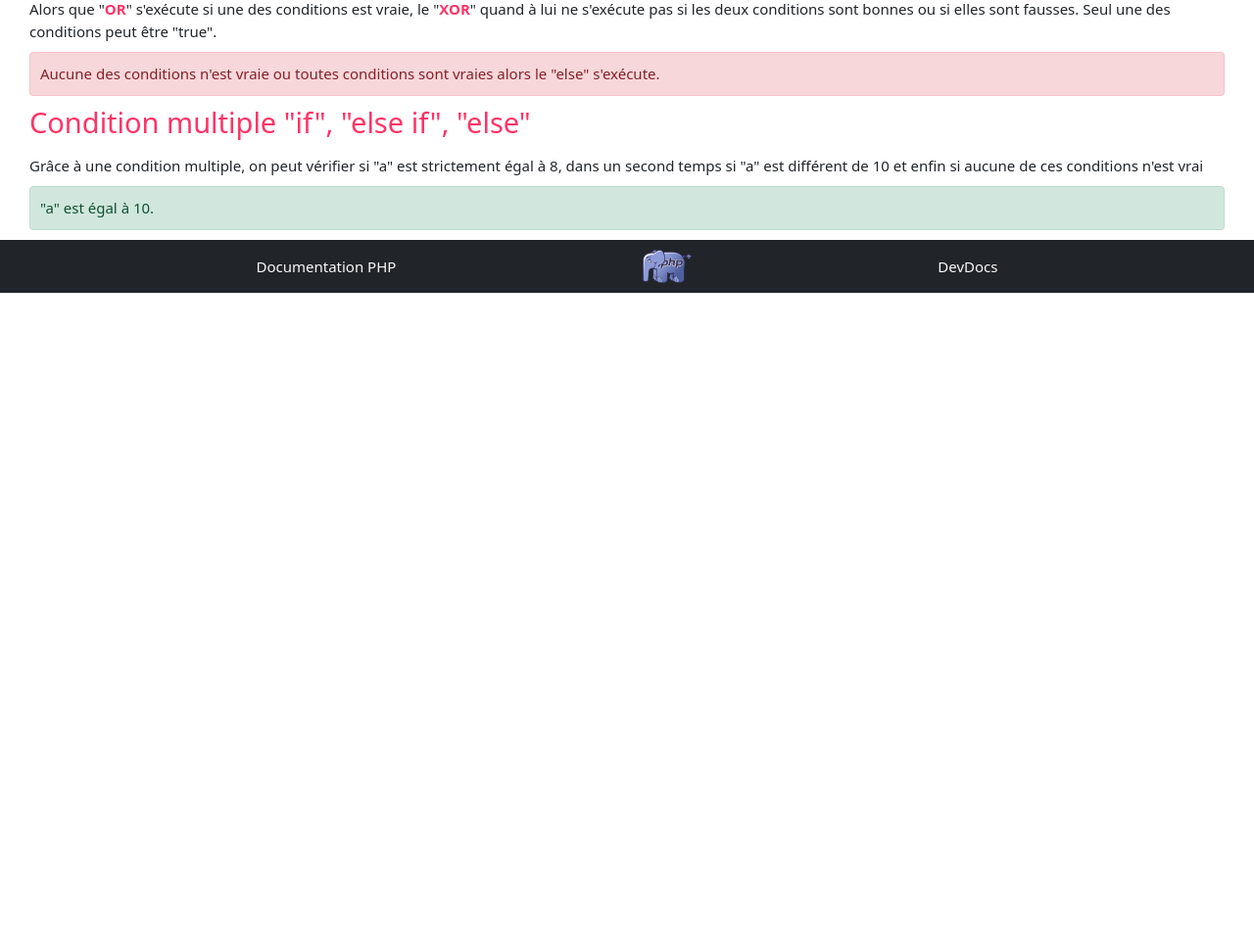
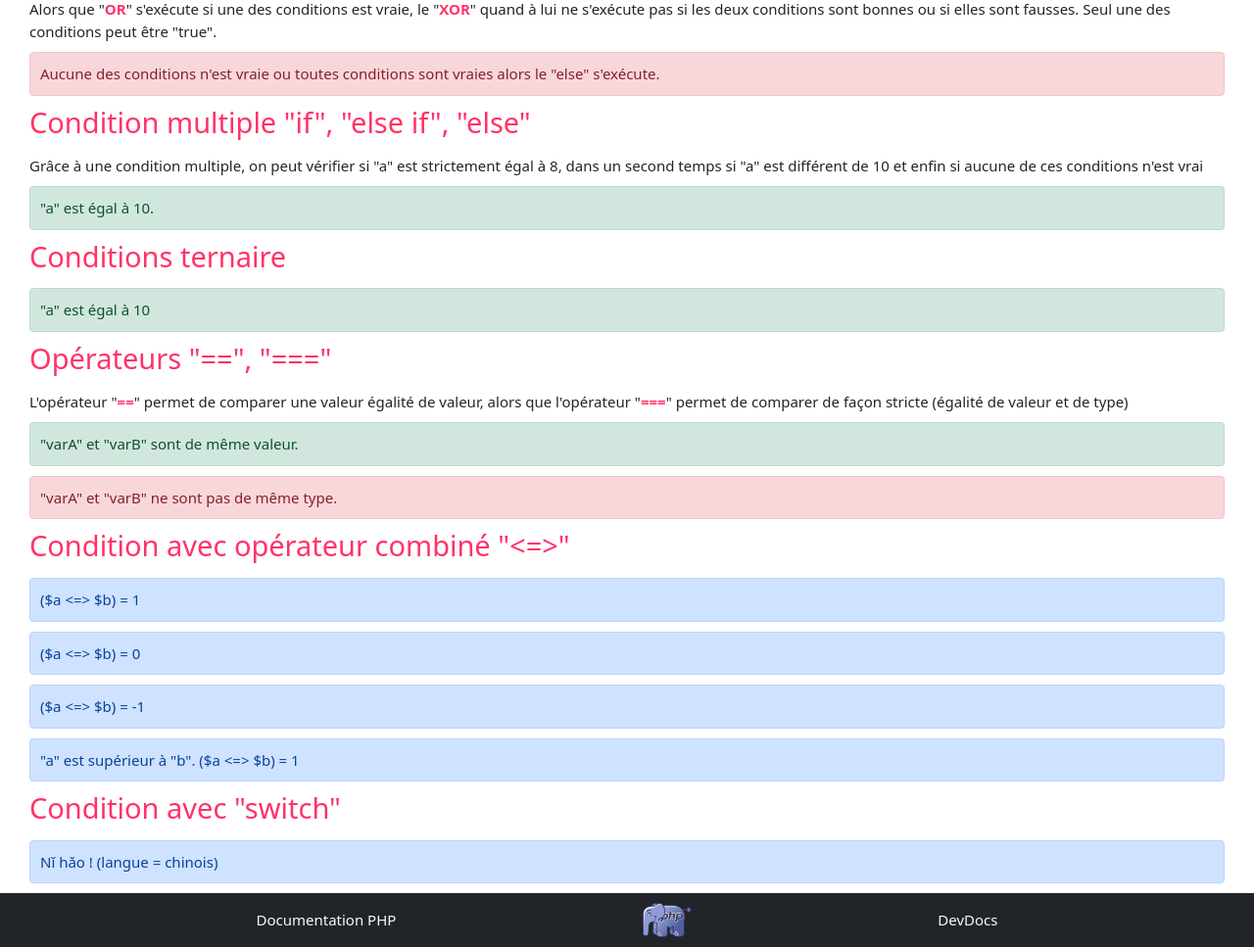
Before and after one commit to RedYro/PHP, a PHP site: page /nomdudossier/04_conditions.php in a window 1280 px wide. Shown: the part 778-1745 px from the top of the page at 98% size. Before the commit the page ends 1077 px from the top, so only its background shows below. Run offline with PHP 8.4, Linux system fonts and the light colour scheme.

Commit message:
Updates PHP cours

```diff
--- a/04_conditions.php
+++ b/04_conditions.php
@@ -95,11 +95,93 @@
             <?php
                 if ($a === 8){ // Si la condition est vraie alors on exécute le code suivant
                     echo "<p class=\"alert alert-danger\">\"a\" est égal à 8.</p>";
-                } else if($a != 10){ // Sinon si, on exécute celui-ci
+                } else if($a !== 10){ // Sinon si, on exécute celui-ci
                     echo "<p class=\"alert alert-danger\">\"a\" est différent de $a.</p>";
                 } else{ // Sinon on exécute celui-ci
                     echo "<p class=\"alert alert-success\">\"a\" est égal à $a.</p>";
                 }
+            ?>
+            <h2>Conditions ternaire</h2>
+            <?php
+                // la condtion ternaire est une autre syntaxe pour écrire un "if", "else"
+                echo ($a === 10) ? "<p class=\"alert alert-success\">\"a\" est égal à $a</p>" : "<p class=\"alert alert-danger\">\"a\" est différent de 10</p>"; // Dans la ternaire le "?" remplace le "if" et le ":" remplace le "else".
+            ?>
+            <h2>Opérateurs "==", "==="</h2>
+            <p>L'opérateur "<span>==</span>" permet de comparer une valeur égalité de valeur, alors que l'opérateur "<span>===</span>" permet de comparer de façon stricte (égalité de valeur et de type)</p>
+            <?php
+                $varA = 1; // INT
+                $varB = '1'; // STRING
+                // ==
+                if ($varA == $varB){ // Condition vraie car 1 et '1' sont équivalents
+                    echo "<p class=\"alert alert-success\">\"varA\" et \"varB\" sont de même valeur.</p>";
+                } else{
+                    echo "<p class=\"alert alert-danger\">\"varA\" et \"varB\" ne sont pas de même valeur.</p>";
+                }
+                // ===
+                if ($varA === $varB){ // Condition fausse car 1 et '1' sont équivalents mais ne sont pas du même type
+                    echo "<p class=\"alert alert-success\">\"varA\" et \"varB\" sont de même valeur.</p>";
+                } else{
+                    echo "<p class=\"alert alert-danger\">\"varA\" et \"varB\" ne sont pas de même type.</p>";
+                }
+            ?>
+            <h2>Condition avec opérateur combiné "<=>"</h2>
+            <?php
+                // $a = 11; $b = 5
+                echo "<p class=\"alert alert-primary\">".'($a <=> $b) = '.($a <=> $b)."</p>"; // Affiche 1
+                // $b = 11
+                $b = 10;
+                echo "<p class=\"alert alert-primary\">".'($a <=> $b) = '.($a <=> $b)."</p>"; // Affiche 0
+                // $b = 12
+                $b = 12;
+                echo "<p class=\"alert alert-primary\">".'($a <=> $b) = '.($a <=> $b)."</p>"; // Affiche -1
+                /*
+                * Ici l'opérateur combiné compare à la fois le "<", "=" et ">" en retournant respectivement la valeur 1, 0 et -1
+                * "<" ==> -1 si a < b
+                * "=" ==> 0 si a = b
+                * ">" ==> 1 si a > b
+                */
+                $a = 50;
+                $b = 29;
+                if(($a <=> $b) == 1){
+                    echo "<p class=\"alert alert-primary\">\"a\" est supérieur à \"b\". ".'($a <=> $b) = '.($a <=> $b)."</p>";
+                } else if(($a <=> $b) == 0){
+                    echo "<p class=\"alert alert-primary\">\"a\" est égal à \"b\". ".'($a <=> $b) = '.($a <=> $b)."</p>";
+                } else if(($a <=> $b) == -1){
+                    echo "<p class=\"alert alert-primary\">\"a\" est inférieur à \"b\". ".'($a <=> $b) = '.($a <=> $b)."</p>";
+                }
+            ?>
+            <h2>Condition avec "switch"</h2>
+            <?php
+                // La condition switch est une autre syntaxe pour écrire un if else if else quand on veut comparer une variable à une multitude de valeurs
+                $langue = 'chinois';
+                switch ($langue) {
+                    case 'français':
+                        echo "<p class=\"alert alert-primary\">Bonjour ! (langue = $langue)</p>";
+                        break;
+                    case 'italien':
+                        echo "<p class=\"alert alert-primary\">Ciao ! (langue = $langue)</p>";
+                        break;
+                    case 'espagnol':
+                        echo "<p class=\"alert alert-primary\">Hola ! (langue = $langue)</p>";
+                        break;
+                    default:
+                        echo "<p class=\"alert alert-primary\">Nǐ hǎo ! (langue = $langue)</p>";
+                        break;
+                }
+                // switch avec l'opérateur de combinaison
+
+            //     switch ($a <=> $b) {
+            //         case -1 :
+            //             echo 'a est plus petit que b';
+            //         break; // "break" est obligatoire pour quitter le witcgh une fois un "case " est exécuté
+            //          case 0 :
+            //         echo 'a est égal à b' ;
+            //         break;
+            //         case 1 :
+            //         echo 'a est plus grand que b';
+            //         break;
+
+            //   }
             ?>
         </div>
     </main>
```
